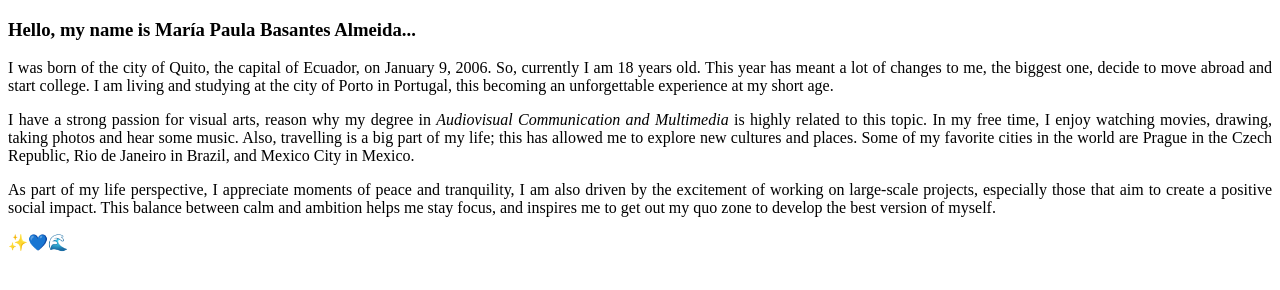
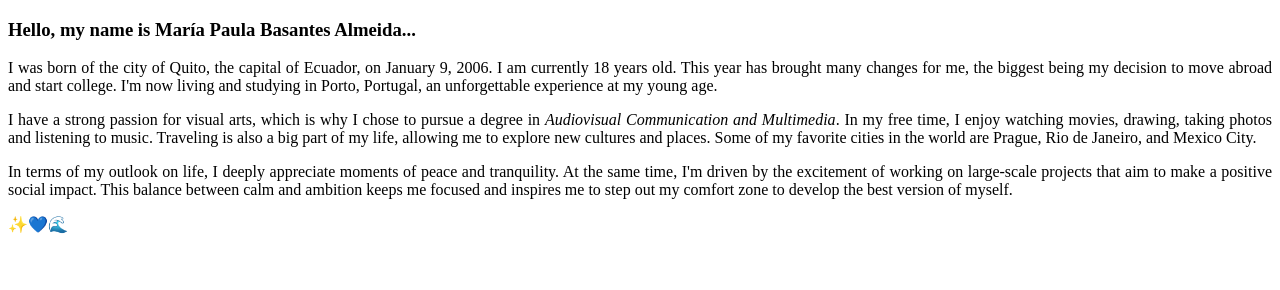
Before and after one commit to MaPaulaAlmeida/My-First-Repository, a plain HTML site: page index.html in a window 1280 px wide. Drawn offline with Linux system fonts and the light colour scheme.

Commit message:
3rd Change - Text Review.
I made final syntax corrections and worked on ending the text. I also reviewed some formatting and visual aspects for better presentation.

```diff
--- a/index.html
+++ b/index.html
@@ -9,26 +9,25 @@
     <h3>Hello, my name is María Paula Basantes Almeida...</h3>
     <p style="text-align: justify">
       I was born of the city of Quito, the capital of Ecuador, on January 9,
-      2006. So, currently I am 18 years old. This year has meant a lot of
-      changes to me, the biggest one, decide to move abroad and start college. I
-      am living and studying at the city of Porto in Portugal, this becoming an
-      unforgettable experience at my short age.
+      2006. I am currently 18 years old. This year has brought many changes for
+      me, the biggest being my decision to move abroad and start college. I'm
+      now living and studying in Porto, Portugal, an unforgettable experience at
+      my young age.
     </p>
     <p style="text-align: justify">
-      I have a strong passion for visual arts, reason why my degree in
-      <i>Audiovisual Communication and Multimedia</i> is highly related to this
-      topic. In my free time, I enjoy watching movies, drawing, taking photos
-      and hear some music. Also, travelling is a big part of my life; this has
-      allowed me to explore new cultures and places. Some of my favorite cities
-      in the world are Prague in the Czech Republic, Rio de Janeiro in Brazil,
-      and Mexico City in Mexico.
+      I have a strong passion for visual arts, which is why I chose to pursue a
+      degree in <i>Audiovisual Communication and Multimedia</i>. In my free
+      time, I enjoy watching movies, drawing, taking photos and listening to
+      music. Traveling is also a big part of my life, allowing me to explore new
+      cultures and places. Some of my favorite cities in the world are Prague,
+      Rio de Janeiro, and Mexico City.
     </p>
     <p style="text-align: justify">
-      As part of my life perspective, I appreciate moments of peace and
-      tranquility, I am also driven by the excitement of working on large-scale
-      projects, especially those that aim to create a positive social impact.
-      This balance between calm and ambition helps me stay focus, and inspires
-      me to get out my quo zone to develop the best version of myself.
+      In terms of my outlook on life, I deeply appreciate moments of peace and
+      tranquility. At the same time, I'm driven by the excitement of working on
+      large-scale projects that aim to make a positive social impact. This
+      balance between calm and ambition keeps me focused and inspires me to step
+      out my comfort zone to develop the best version of myself.
     </p>
     <p>&#10024;&#128153;&#127754;</p>
   </body>
```
